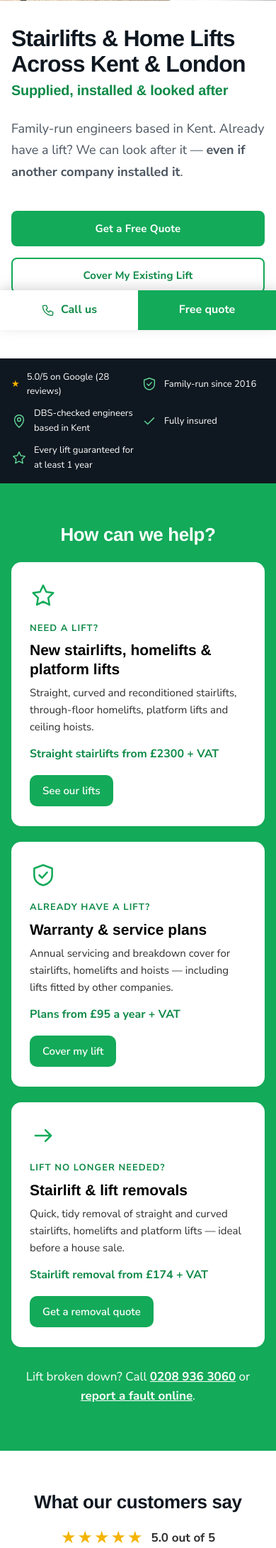
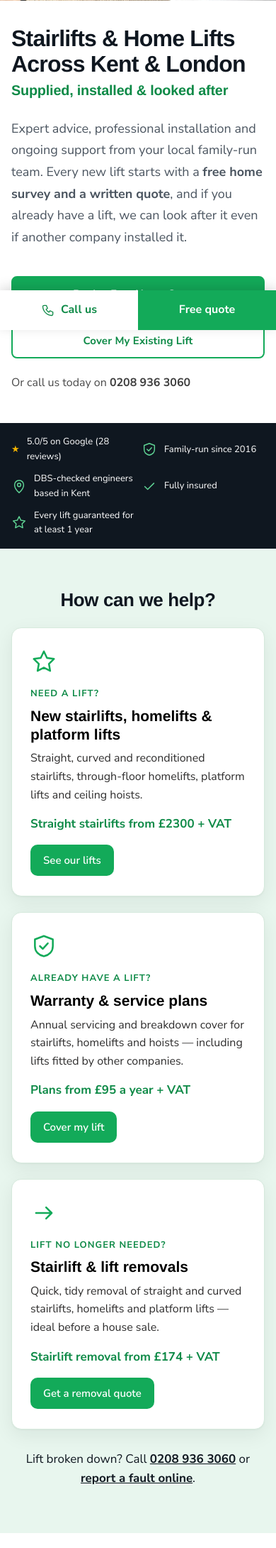
Before and after one commit to 06moore/mobilitybase-chat, a WordPress theme: template website/theme/mobilitybase/front-page.php in a window 390 px wide. Shown: the part 379-2560 px from the top of the page at 71% size. Run offline with PHP 8.4 and a stand-in for WordPress, Linux system fonts and the light colour scheme; the site name, menu and one post (Sample post) are stand-ins, and other content is empty; some libraries are stand-ins or nearby versions.

Commit message:
Round 3 AI feedback: hero leads with free survey, About Mobilitybase section with address, lighter How can we help band, larger mobile text, initial service price on plan pages; round 4 review PDF with single-column phone screenshots
Co-Authored-By: Claude Opus 5.5 <noreply@anthropic.com>
Claude-Session: https://claude.ai/code/session_019paDQs61Yq7gPt2sDQMskk

```diff
--- a/website/theme/mobilitybase/assets/css/main.css
+++ b/website/theme/mobilitybase/assets/css/main.css
@@ -608,3 +608,23 @@ h1, h2, h3, h4 { letter-spacing: -.01em; }
 .mb-survey { align-items: start; }
 .mb-survey__what h2 { font-size: 1.35rem; margin-bottom: 18px; }
 .mb-steps--stack { grid-template-columns: 1fr !important; margin: 0 0 20px; gap: 20px; }
+/* v1.5 round 3 */
+.mb-paths { background: var(--green-tint); }
+.mb-paths .mb-title { color: var(--heading); }
+.mb-paths__urgent, .mb-paths__urgent a { color: var(--heading); }
+.mb-path { border: 1px solid #d6eadd; box-shadow: var(--shadow); }
+.mb-about__inner { display:grid; grid-template-columns: 1.2fr 1fr; gap: 48px; align-items:center; }
+.mb-about h2 { font-size: clamp(26px, 3vw, 34px); }
+.mb-about__facts { list-style:none; margin:0; padding:0; display:grid; grid-template-columns:1fr 1fr; gap:14px; }
+.mb-about__facts li { background:#fff; border:1px solid #e6eae8; border-radius:14px; padding:16px 18px; box-shadow:var(--shadow); }
+.mb-about__facts strong { display:block; font:700 22px/1.2 var(--font-head); color:var(--green-dark); letter-spacing:-.01em; }
+.mb-about__facts span { font-size:.95rem; color:#4b5560; }
+.mb-about__facts .mb-about__addr { grid-column: 1 / -1; }
+.mb-about__facts .mb-about__addr strong { font-size:16px; color:var(--heading); }
+@media (max-width: 860px) { .mb-about__inner { grid-template-columns: 1fr; gap: 28px; } }
+@media (max-width: 640px) {
+	body { font-size: 17px; }
+	.mb-small, .mb-card__note, .mb-form__privacy { font-size: 15px; }
+	.mb-steps span, .mb-path__text, .mb-review blockquote { font-size: 16px; }
+}
+@media (max-width: 640px) { .mb-about__facts strong { font-size: 19px; } }
--- a/website/theme/mobilitybase/content/pages/stairlift-removal-kent.html
+++ b/website/theme/mobilitybase/content/pages/stairlift-removal-kent.html
@@ -26,7 +26,7 @@ in Kent" width="1370" height="1148" loading="lazy" decoding="async"></figure>
 <h2>Why choose Mobilitybase?</h2>
 <ul>
 <li><strong>Safe removal:</strong> our engineers protect your staircase and the surrounding area while they work.</li>
-<li><strong>Fast appointments</strong> across Kent, ideal when you are preparing a home for sale or renovation.</li>
+<li><strong>Appointments to suit you</strong> across Kent, ideal when you are preparing a home for sale or renovation.</li>
 <li><strong>DBS-checked, fully insured engineers</strong> with years of experience removing stairlifts across Kent and the South East.</li>
 </ul>
 <h2>Stairlift removal FAQs</h2>
--- a/website/theme/mobilitybase/front-page.php
+++ b/website/theme/mobilitybase/front-page.php
@@ -9,9 +9,9 @@ $prices = mb_prices();
 <section class="mb-hero">
 	<div class="mb-hero__text">
 		<h1 class="mb-hero__title">Stairlifts &amp; Home Lifts Across Kent &amp; London <span class="mb-hero__titlesub">Supplied, installed &amp; looked after</span></h1>
-		<p class="mb-hero__lead">Family-run engineers based in Kent. Already have a lift? We can look after it — <strong>even if another company installed it</strong>.</p>
+		<p class="mb-hero__lead">Expert advice, professional installation and ongoing support from your local family-run team. Every new lift starts with a <strong>free home survey and a written quote</strong>, and if you already have a lift, we can look after it even if another company installed it.</p>
 		<p class="mb-hero__ctas">
-			<a class="mb-btn" href="<?php echo esc_url( home_url( '/book-your-visit' ) ); ?>">Get a Free Quote</a>
+			<a class="mb-btn" href="<?php echo esc_url( home_url( '/book-your-visit' ) ); ?>">Book a Free Home Survey</a>
 			<a class="mb-btn mb-btn--outline" href="<?php echo esc_url( home_url( '/aftercare-warranty#join' ) ); ?>">Cover My Existing Lift</a>
 		</p>
 		<p class="mb-hero__call">Or call us today on <?php echo mb_tel(); // phpcs:ignore ?></p>
@@ -177,6 +177,26 @@ $prices = mb_prices();
 </section>
 
 <?php
+?>
+<section class="mb-section mb-about">
+	<div class="mb-wrap mb-about__inner">
+		<div>
+			<p class="mb-eyebrow">About Mobilitybase</p>
+			<h2>A family-run lift company you can rely on</h2>
+			<p>Mobilitybase was set up in <?php echo esc_html( mb_biz( 'founded' ) ); ?> and supplies, installs, services and removes stairlifts, home lifts, platform lifts and ceiling hoists across Kent, London and the South East.</p>
+			<p>We’re an independent team of engineers who look after the whole job, from your free home survey through to installation and years of servicing afterwards.</p>
+			<p class="mb-btnrow"><a class="mb-btn" href="<?php echo esc_url( home_url( '/book-your-visit' ) ); ?>">Book a free home survey</a> <a class="mb-btn mb-btn--outline" href="<?php echo esc_url( home_url( '/about-us' ) ); ?>">More about us</a></p>
+		</div>
+		<ul class="mb-about__facts">
+			<li><strong>Since <?php echo esc_html( mb_biz( 'founded' ) ); ?></strong><span>Family-run</span></li>
+			<li><strong>5.0 ★</strong><span>From <?php echo esc_html( mb_review_summary()['count'] ); ?> Google reviews</span></li>
+			<li><strong>DBS-checked</strong><span>Fully insured engineers</span></li>
+			<li><strong>1 year+</strong><span>Guarantee on every lift</span></li>
+			<li class="mb-about__addr"><strong>Where we’re based</strong><span><?php echo esc_html( mb_biz( 'street' ) . ', ' . mb_biz( 'locality' ) . ', ' . mb_biz( 'town' ) . ' ' . mb_biz( 'postcode' ) ); ?></span></li>
+		</ul>
+	</div>
+</section>
+<?php
 $latest = new WP_Query( array( 'posts_per_page' => 3, 'ignore_sticky_posts' => true, 'no_found_rows' => true ) );
 if ( $latest->have_posts() ) :
 	?>
--- a/website/theme/mobilitybase/templates/warranty.php
+++ b/website/theme/mobilitybase/templates/warranty.php
@@ -9,7 +9,7 @@ $w = mb_warranties()[ mb_slug() ];
 	<div class="mb-wrap">
 		<h1 class="mb-pagetitle"><?php echo esc_html( ucwords( strtolower( $w['h1'] ) ) ); ?></h1>
 		<p class="mb-section__intro"><?php echo esc_html( $w['intro'] ); ?></p>
-		<p class="mb-switchnote"><?php echo mb_icon( 'shield' ); // phpcs:ignore ?> <span><strong>Lift installed by another company?</strong> You can still join — we’ll carry out an initial service and safety check first. <a href="<?php echo esc_url( home_url( '/aftercare-warranty#join' ) ); ?>">How it works</a></span></p>
+		<p class="mb-switchnote"><?php echo mb_icon( 'shield' ); // phpcs:ignore ?> <span><strong>Lift installed by another company?</strong> You can still join. We’ll carry out an initial service and safety check first, charged as a standard service visit from £<?php echo esc_html( mb_prices()['service_oneoff'] ); ?> + VAT, before your plan starts. <a href="<?php echo esc_url( home_url( '/aftercare-warranty#join' ) ); ?>">How it works</a></span></p>
 		<div class="mb-plans">
 			<?php foreach ( $w['plans'] as $key => $p ) : ?>
 				<article class="mb-plan mb-plan--<?php echo esc_attr( $key ); ?><?php echo $p['best'] ? ' mb-plan--best' : ''; ?>">
```
Also changed, not shown: 1 other file.
